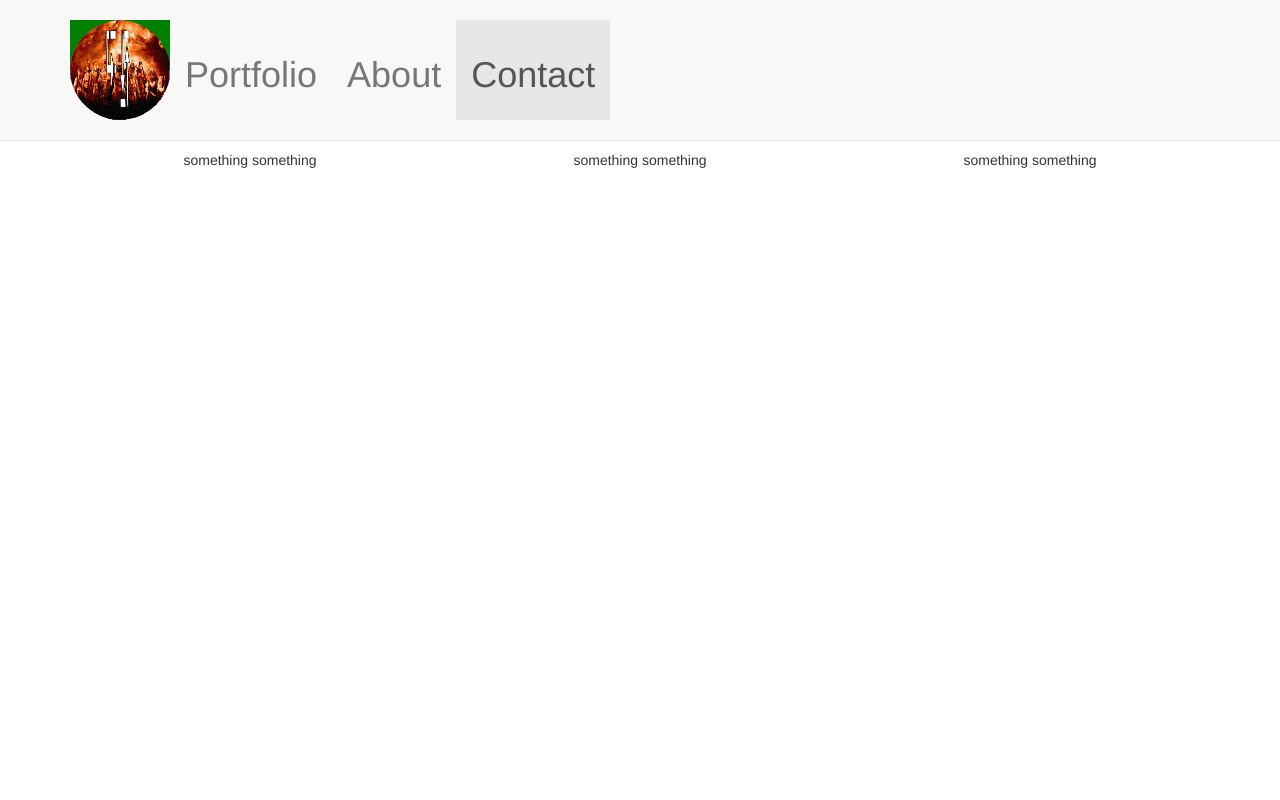
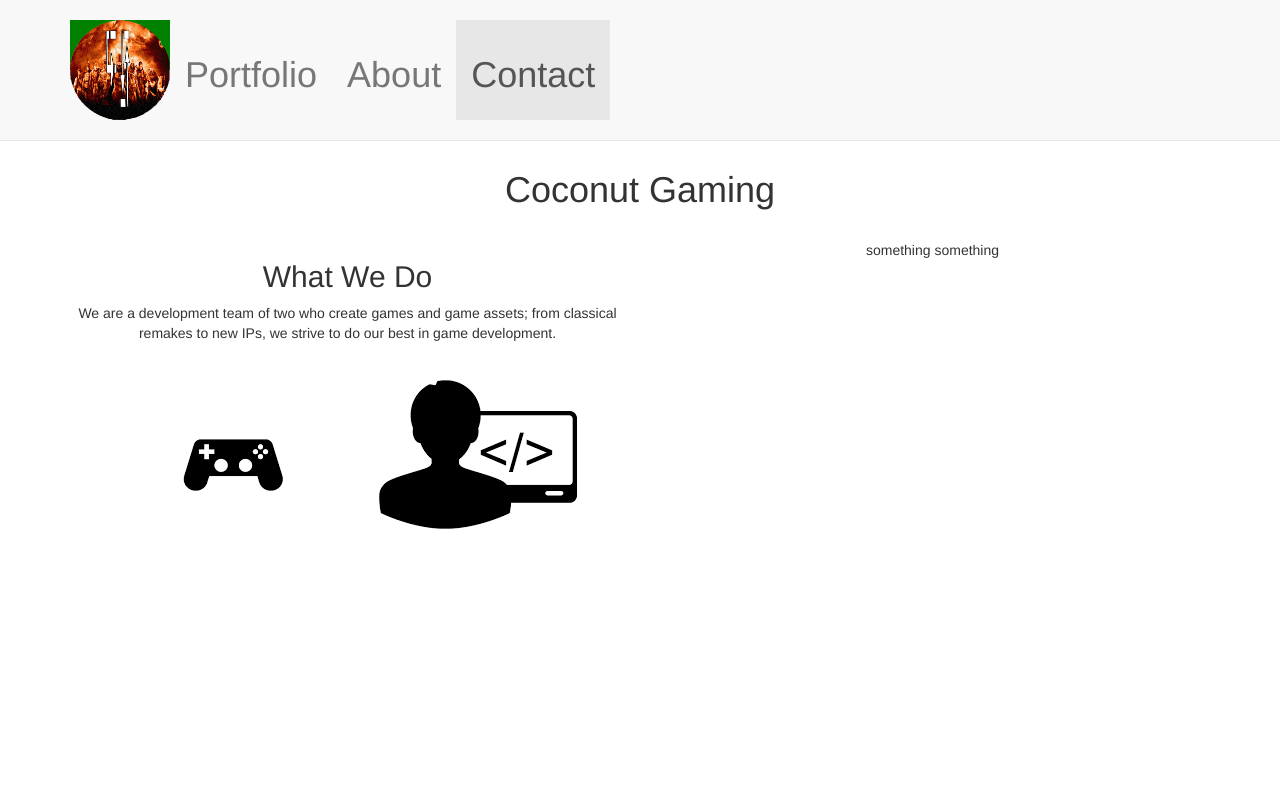
Before and after one commit to itwd103-n392/CoconutGaming, a plain HTML site: page index.html in a window 1280 px wide. Shown: the top 800 px of the page. Drawn offline with Linux system fonts and the light colour scheme.

Commit message:
Added images and descriptions to #pagetop

```diff
--- a/index.html
+++ b/index.html
@@ -41,7 +41,7 @@
                     <span class="icon-bar"></span>
                     <span class="icon-bar"></span>
                 </button>
-               <div id="Logo"><img src="images/Logo.png" style="width:100px;height:100px">	</div>
+               <div id="Logo"><a class="page-scroll" href="#page-top"><img src="images/Logo.png" style="width:100px;height:100px"></a></div>
             </div>
 
             <!-- Collect the nav links, forms, and other content for toggling -->
@@ -72,14 +72,16 @@
     <section id="intro" class="intro-section">
 
         <div class="container">
+			<h1>Coconut Gaming</h1>
+			<br>
             <div class="row">
-			 <div class="col-md-4">
-					something something
+			 <div class="col-md-6">
+				<h2>What We Do</h2>
+				<p> We are a development team of two who create games and game assets; from classical remakes to new IPs, we strive to do our best in game development. </p>
+				<img src="images/controller.png">
+				<img src="images/programmer.png">
                 </div>
-             <div class="col-md-4">
-					something something
-                </div>
-			<div class="col-md-4">
+			<div class="col-md-6">
 					something something
                 </div>
             </div>
```
